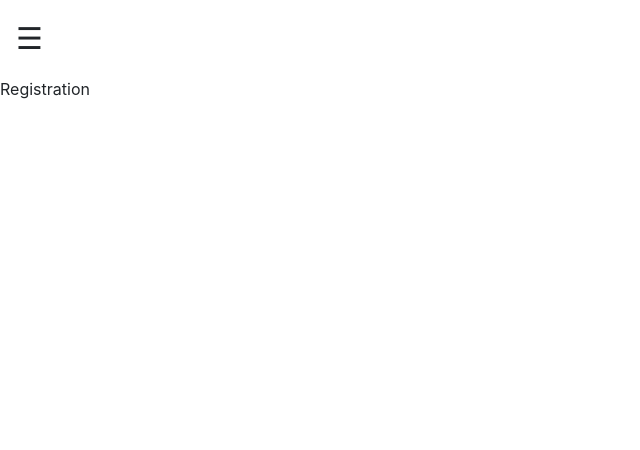
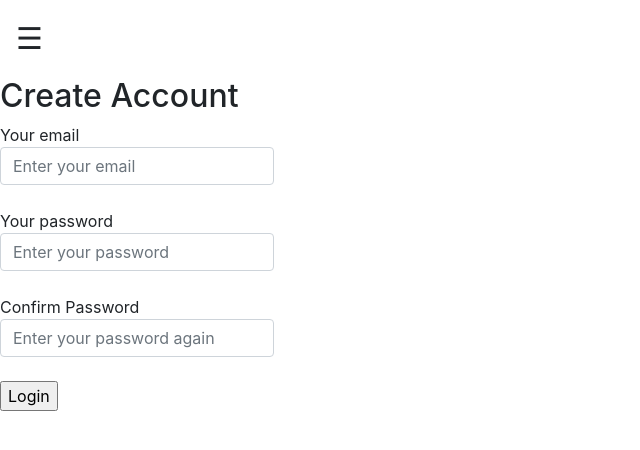
Before and after one commit to shshamim63/car-viewer-react, a React (Create React App) app: page /registration in a window 1280 px wide. Shown: the top 450 px of the page, without its empty margins (0-640 px from the left). Built offline with nearby package versions, Linux system fonts and the light colour scheme.

Commit message:
:beers: Render login and signup form
Update login component
Updates registation component

```diff
--- a/package.json
+++ b/package.json
@@ -6,6 +6,7 @@
     "@testing-library/jest-dom": "^4.2.4",
     "@testing-library/react": "^9.3.2",
     "@testing-library/user-event": "^7.1.2",
+    "axios": "^0.19.2",
     "bootstrap": "^4.4.1",
     "jquery": "^3.4.1",
     "node-sass": "^4.13.1",
@@ -15,7 +16,8 @@
     "react-redux": "^7.1.3",
     "react-router-dom": "^5.1.2",
     "react-scripts": "3.3.1",
-    "redux": "^4.0.5"
+    "redux": "^4.0.5",
+    "redux-thunk": "^2.3.0"
   },
   "scripts": {
     "start": "react-scripts start",
--- a/src/components/Header.js
+++ b/src/components/Header.js
@@ -36,6 +36,7 @@ class Header extends React.Component {
           <Link to="/">Lifestyle</Link>
           <Link to="/">Shop</Link>
           <Link to="/">Contact</Link>
+          <Link to="/">Appointments</Link>
           <Authentication />
         </div>
         <div id="main" ref={this.main}>
--- a/src/components/auth/Login.js
+++ b/src/components/auth/Login.js
@@ -1,7 +1,72 @@
 import React from 'react';
 
-const Login = () => (
-  <div>Login</div>
-);
+class Login extends React.Component {
+  constructor(props) {
+    super(props);
+    this.state = {
+      email: '',
+      password: '',
+    };
+    this.handleChange = this.handleChange.bind(this);
+    this.handleSubmit = this.handleSubmit.bind(this);
+  }
+
+  handleSubmit = e => {
+    e.preventDefault();
+  };
+
+  handleChange(event) {
+    event.preventDefault();
+    this.setState({
+      [event.target.id]: event.target.value,
+    });
+  }
+
+  render() {
+    const { email, password } = this.state;
+    return (
+      <div>
+        <div>
+          <h2>Login with Email</h2>
+          <form onSubmit={e => this.handleSubmit(e)}>
+            <div className="form-group">
+              <label htmlFor="email">
+                Your email
+                <input
+                  id="email"
+                  type="email"
+                  name="email"
+                  placeholder="Enter your email"
+                  value={email}
+                  className="form-control"
+                  onChange={e => this.handleChange(e)}
+                  required
+                />
+                <small id="emailHelp" className="form-text text-muted"> We will never share your email with anyone else.</small>
+              </label>
+            </div>
+            <div className="form-group">
+              <label htmlFor="password">
+                Your password
+                <input
+                  id="password"
+                  type="password"
+                  name="password"
+                  placeholder="Enter your password"
+                  value={password}
+                  className="form-control"
+                  onChange={e => this.handleChange(e)}
+                  minLength="6"
+                  required
+                />
+              </label>
+            </div>
+            <input type="submit" value="Login" className="book-btn" />
+          </form>
+        </div>
+      </div>
+    );
+  }
+}
 
 export default Login;
--- a/src/components/auth/Registration.js
+++ b/src/components/auth/Registration.js
@@ -1,5 +1,88 @@
 import React from 'react';
 
-const Registration = () => (<div>Registration</div>);
+class Registration extends React.Component {
+  constructor(props) {
+    super(props);
+    this.state = {
+      email: '',
+      password: '',
+      passwordConfirmation: '',
+    };
+    this.handleChange = this.handleChange.bind(this);
+    this.handleSubmit = this.handleSubmit.bind(this);
+  }
+
+  handleSubmit = e => {
+    e.preventDefault();
+  };
+
+  handleChange(event) {
+    event.preventDefault();
+    this.setState({
+      [event.target.id]: event.target.value,
+    });
+  }
+
+  render() {
+    const { email, password, passwordConfirmation } = this.state;
+    return (
+      <div>
+        <div>
+          <h2>Create Account</h2>
+          <form onSubmit={e => this.handleSubmit(e)}>
+            <div className="form-group">
+              <label htmlFor="email">
+                Your email
+                <input
+                  id="email"
+                  type="email"
+                  name="email"
+                  className="form-control"
+                  placeholder="Enter your email"
+                  value={email}
+                  onChange={e => this.handleChange(e)}
+                  required
+                />
+              </label>
+            </div>
+            <div className="form-group">
+              <label htmlFor="password">
+                Your password
+                <input
+                  id="password"
+                  type="password"
+                  name="password"
+                  className="form-control"
+                  placeholder="Enter your password"
+                  value={password}
+                  onChange={e => this.handleChange(e)}
+                  minLength="6"
+                  required
+                />
+              </label>
+            </div>
+            <div className="form-group">
+              <label htmlFor="password-confirmation">
+                Confirm Password
+                <input
+                  id="password-confirmation"
+                  type="password"
+                  name="password-confirmation"
+                  className="form-control"
+                  placeholder="Enter your password again"
+                  value={passwordConfirmation}
+                  onChange={e => this.handleChange(e)}
+                  minLength="6"
+                  required
+                />
+              </label>
+            </div>
+            <input type="submit" value="Login" className="book-btn" />
+          </form>
+        </div>
+      </div>
+    );
+  }
+}
 
 export default Registration;
--- a/src/index.js
+++ b/src/index.js
@@ -1,9 +1,20 @@
 import './style/main.scss';
 import React from 'react';
 import ReactDOM from 'react-dom';
+import { Provider } from 'react-redux';
+import { createStore, applyMiddleware, compose } from 'redux';
+import thunk from 'redux-thunk';
+import reducers from './reducers';
 
 import App from './components/App';
 
+const composeEnhancers = window.__REDUX_DEVTOOLS_EXTENSION_COMPOSE__ || compose;
+
+const store = createStore(reducers, composeEnhancers(applyMiddleware(thunk)));
+
 ReactDOM.render(
-  <App />, document.querySelector('#root'),
+  <Provider store={store}>
+    <App />
+  </Provider>,
+  document.querySelector('#root'),
 );
--- a/src/reducers/index.js
+++ b/src/reducers/index.js
@@ -0,0 +1,5 @@
+import { combineReducers } from 'redux';
+
+export default combineReducers({
+  working: () => true,
+});
```
Also changed, not shown: src/api/carViewerApi.js (added, +8 -0 lines), src/constants.js (added, +7 -0 lines), src/actions/auth.js (added), src/actions/index.js (deleted), 1 other file (tests, documents, lock files or other folders).
